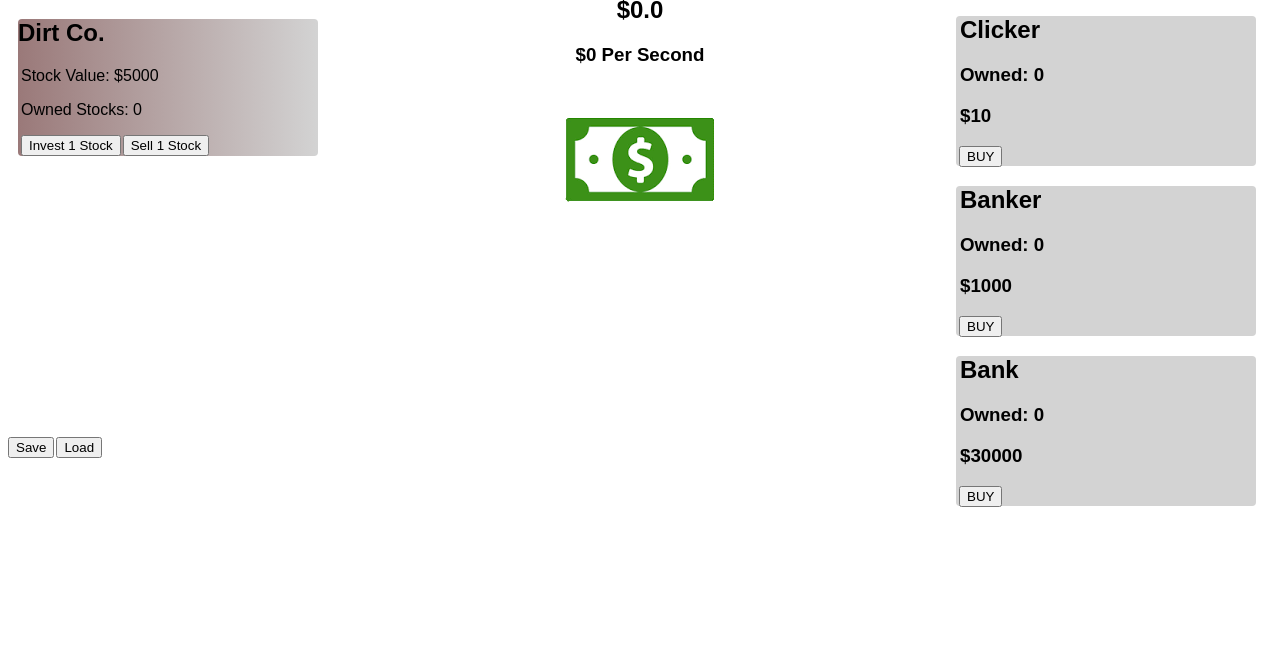
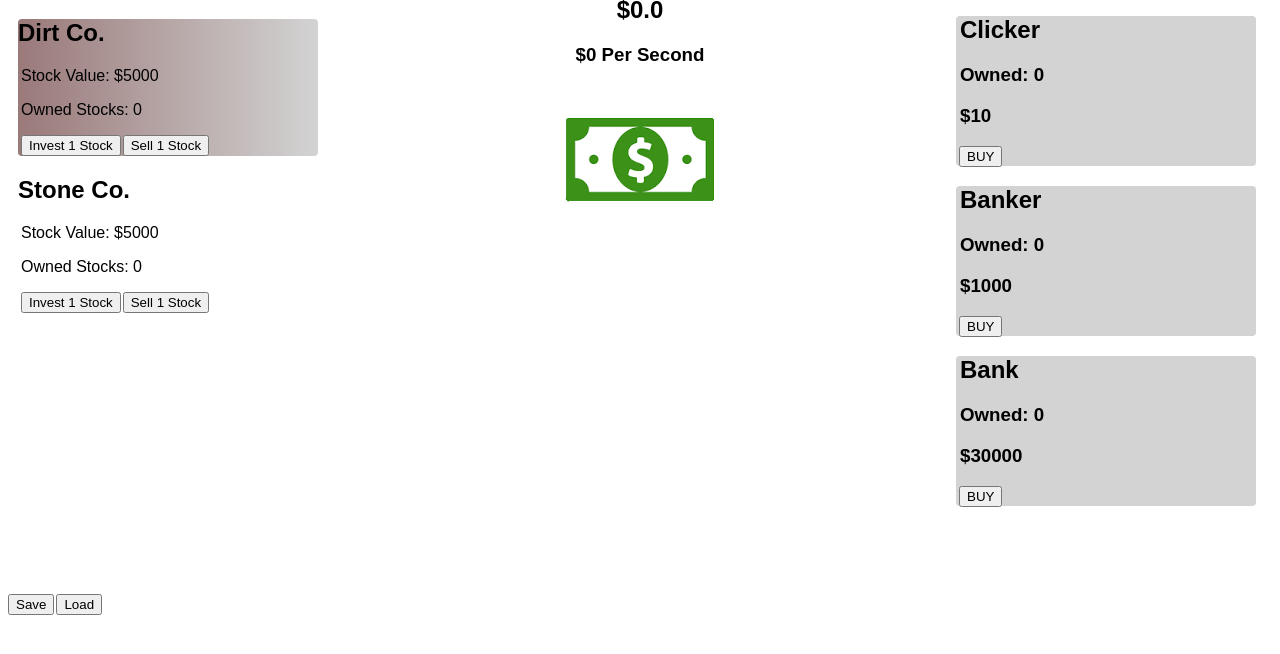
Before and after one commit to grabezany/grabezany.github.io, a plain HTML site: page Investing.html in a window 1280 px wide. Shown: the part 84-738 px from the top of the page. Drawn offline with Linux system fonts and the light colour scheme.

Commit message:
Update Investing.html

```diff
--- a/Investing.html
+++ b/Investing.html
@@ -45,6 +45,12 @@
                 <p id="DirtOwned" style="margin-left: 3px">Owned Stocks: 0</p>
                 <button id="DirtInvest" style="margin-left: 3px">Invest 1 Stock <button id="DirtSell" style="margin-left: 2px">Sell 1 Stock</button></button>
             </div>
+            <div id="StoneCo" class="StoneCo">
+                <h2 styl="margin-left: 3px">Stone Co.</h2>
+                <p id="StoneValue" style="margin-left: 3px">Stock Value: $5000</p>
+                <p id="StoneOwned" style="margin-left: 3px">Owned Stocks: 0</p>
+                <button id="StoneInvest" style="margin-left: 3px">Invest 1 Stock <button id="StoneSell" style="margin-left: 2px">Sell 1 Stock</button></button>
+            </div>
         </div>
         <button style="margin-top: 22vw" id="Save">Save<button style="margin-left: 2px" id="Load">Load</button></button>
 
```
